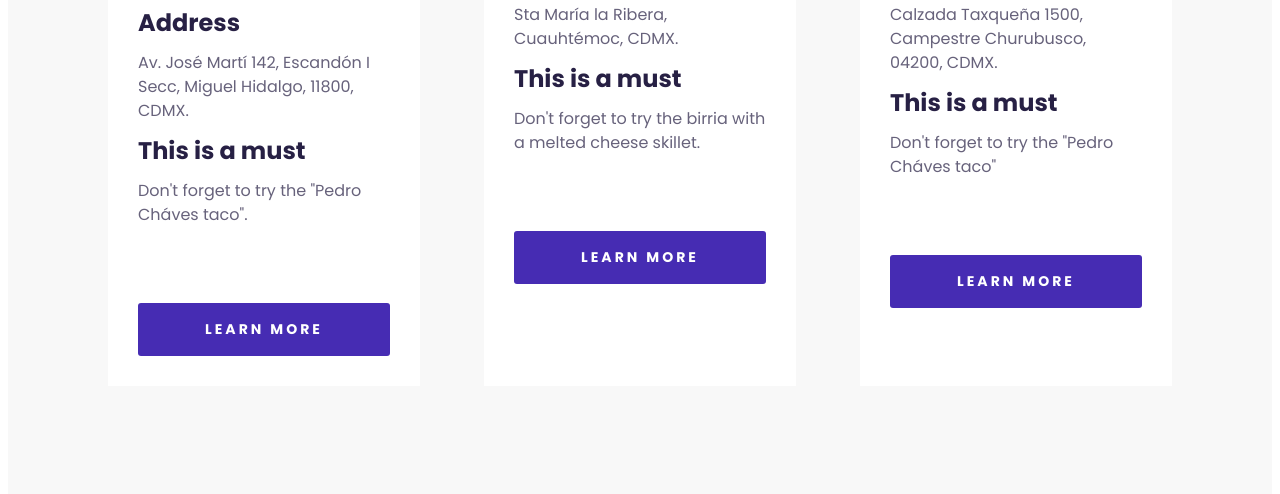
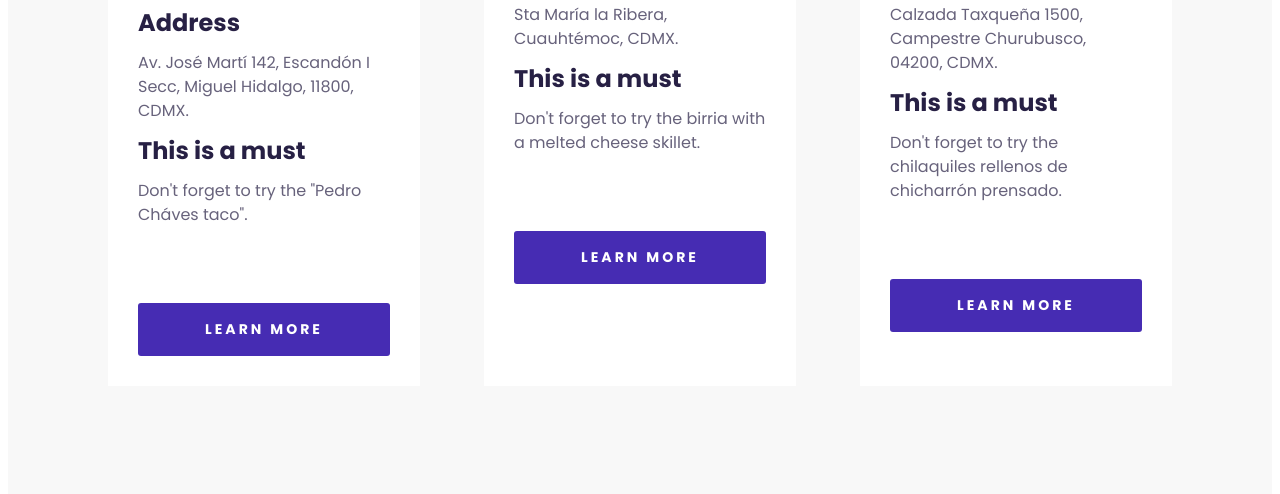
Before and after one commit to JessCardenas/Welcome-to-CDMX, a plain HTML site: page index.html in a window 1280 px wide. Shown: the part 2106-2600 px from the top of the page. Drawn offline with Linux system fonts and the light colour scheme.

Commit message:
update index

```diff
--- a/index.html
+++ b/index.html
@@ -169,7 +169,10 @@
                 <h5>Address</h5>
                 <p>Calzada Taxqueña 1500, Campestre Churubusco, 04200, CDMX.</p>
                 <h5>This is a must</h5>
-                <p>Don't forget to try the "Pedro Cháves taco"</p>
+                <p>
+                  Don't forget to try the chilaquiles rellenos de chicharrón
+                  prensado.
+                </p>
               </div>
               <div class="card-footer">
                 <a
```
